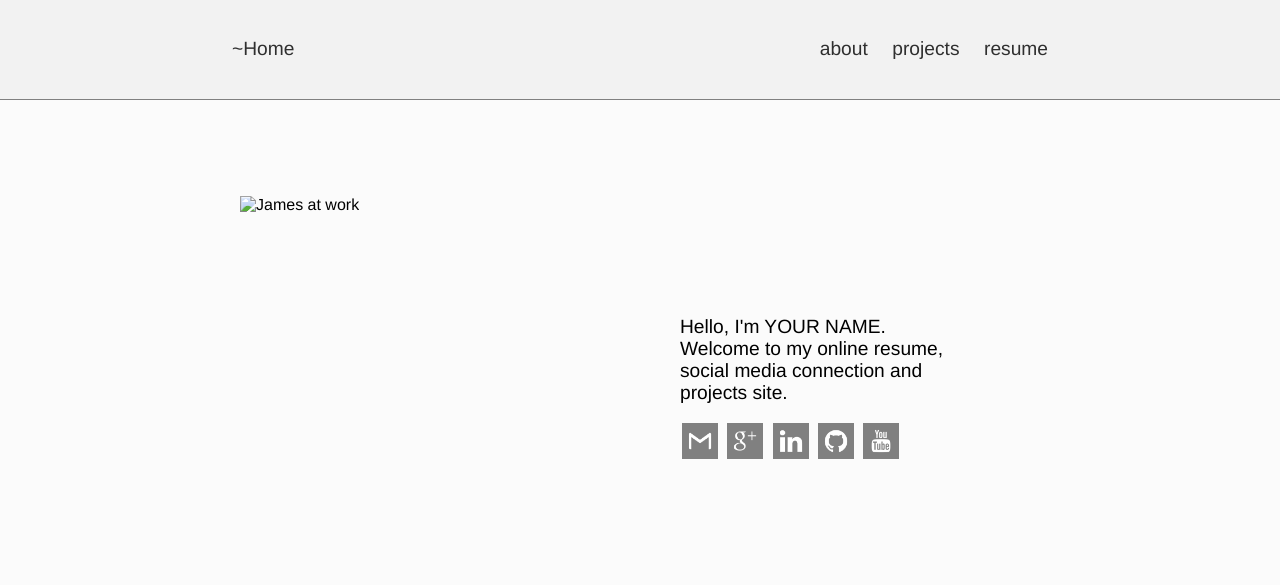
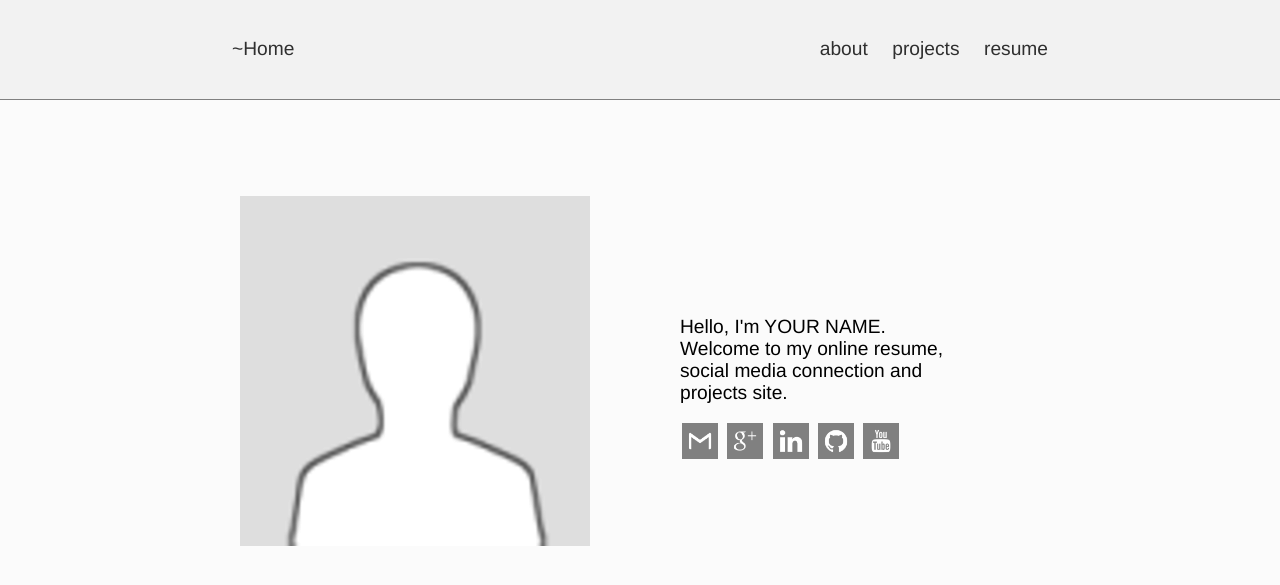
Before and after one commit to InfamousDevelopment/Mobile_resume, a plain HTML site: page index.html in a window 1280 px wide. Drawn offline with nearby package versions, Linux system fonts and the light colour scheme; a web font is replaced by a local one.

Commit message:
Make sure the extensions match

```diff
--- a/index.html
+++ b/index.html
@@ -38,7 +38,7 @@
 	<div class="content">
 		<div class="content-container clearfix">
 			<div class="image float-left">
-				<img src="img/me.jpg" alt="James at work">
+				<img src="img/me.png" alt="WRITE SOMETHING HERE TO DESCRIPE THE PHOTO">
 			</div>
 			<div class="blurb float-right">
 				Hello, I'm YOUR NAME. <br/>
```
